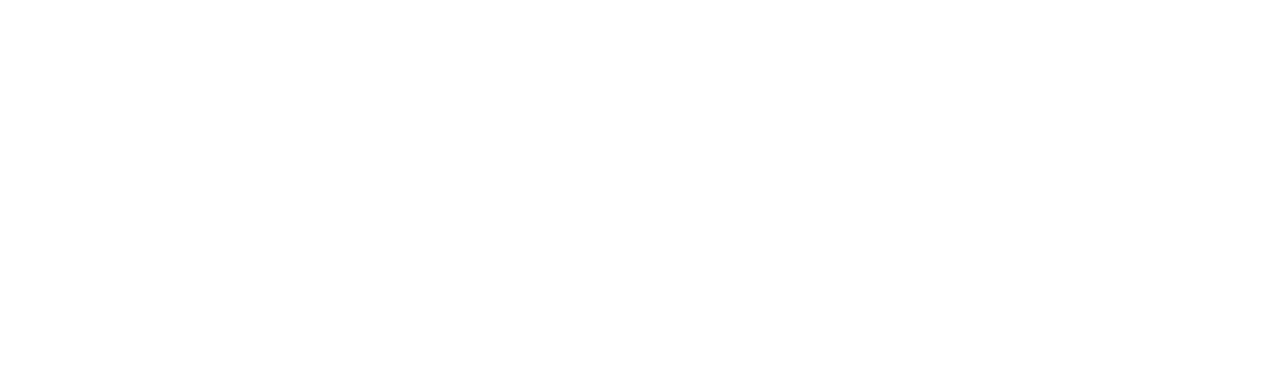
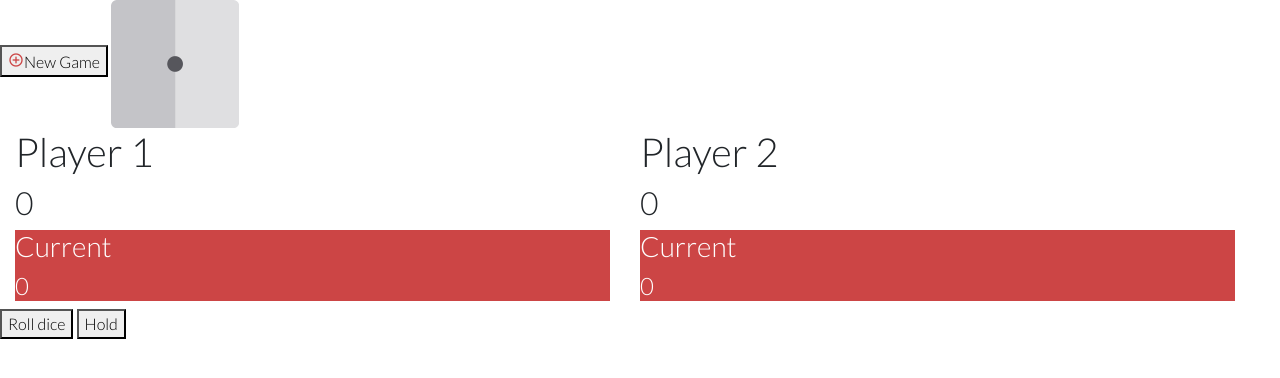
Before and after one commit to FLeckami/dice-bet, a plain HTML site: page index.html in a window 1280 px wide. Drawn offline with nearby package versions, Linux system fonts and the light colour scheme.

Commit message:
première structure et style de base

```diff
--- a/index.html
+++ b/index.html
@@ -9,6 +9,7 @@
 
     <link rel="preconnect" href="https://fonts.googleapis.com">
     <link rel="preconnect" href="https://fonts.gstatic.com" crossorigin>
+    <link href="https://fonts.googleapis.com/icon?family=Material+Icons" rel="stylesheet">
     <link href="https://fonts.googleapis.com/css2?family=Lato:wght@300&display=swap" rel="stylesheet">
     <link rel="stylesheet" href="styles.css">
 
@@ -19,6 +20,34 @@
     <title>Quitte ou double</title>
 </head>
 <body>
+    <button id="newGame">New Game</button>
 
+    <img class="dice" id="dice" src="images/d1.png" alt="dice">
+
+    <div class="players container-fluid row">
+        <div class="p1 col-6">
+            <h1>Player 1</h1>
+            <h2 class="global-score">0</h2>
+
+            <div class="score-box">
+                <h3>Current</h3>
+                <h4 class="current-score">0</h4>
+            </div>
+        </div>
+        <div class="p2 col-6">
+            <h1>Player 2</h1>
+            <h2 class="global-score">0</h2>
+
+            <div class="score-box">
+                <h3>Current</h3>
+                <h4 class="current-score">0</h4>
+            </div>
+        </div>
+    </div>
+
+    <div class="action-btn">
+        <button id="rollDice">Roll dice</button>
+        <button id="hold">Hold</button>
+    </div>
 </body>
 </html>
--- a/styles.css
+++ b/styles.css
@@ -1,3 +1,26 @@
+:root{
+    --text-color: #cc4545;
+}
+
 body {
     font-family: 'Lato', sans-serif;
 }
+
+img {
+    max-width: 128px;
+    height: auto;
+}
+
+.score-box {
+    background-color: var(--text-color);
+    color: white;
+}
+
+button::before {
+    font-family: 'Material Icons';
+    color: var(--text-color);
+}
+
+#newGame::before {
+    content: "control_point";
+}
```
